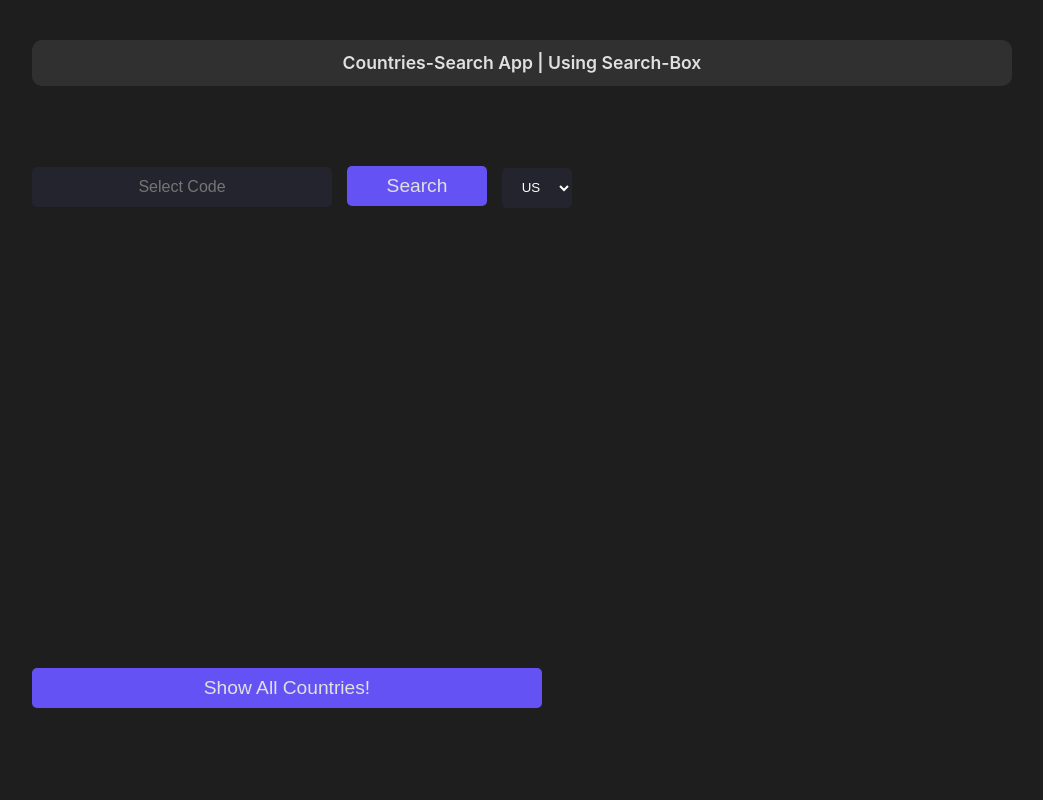
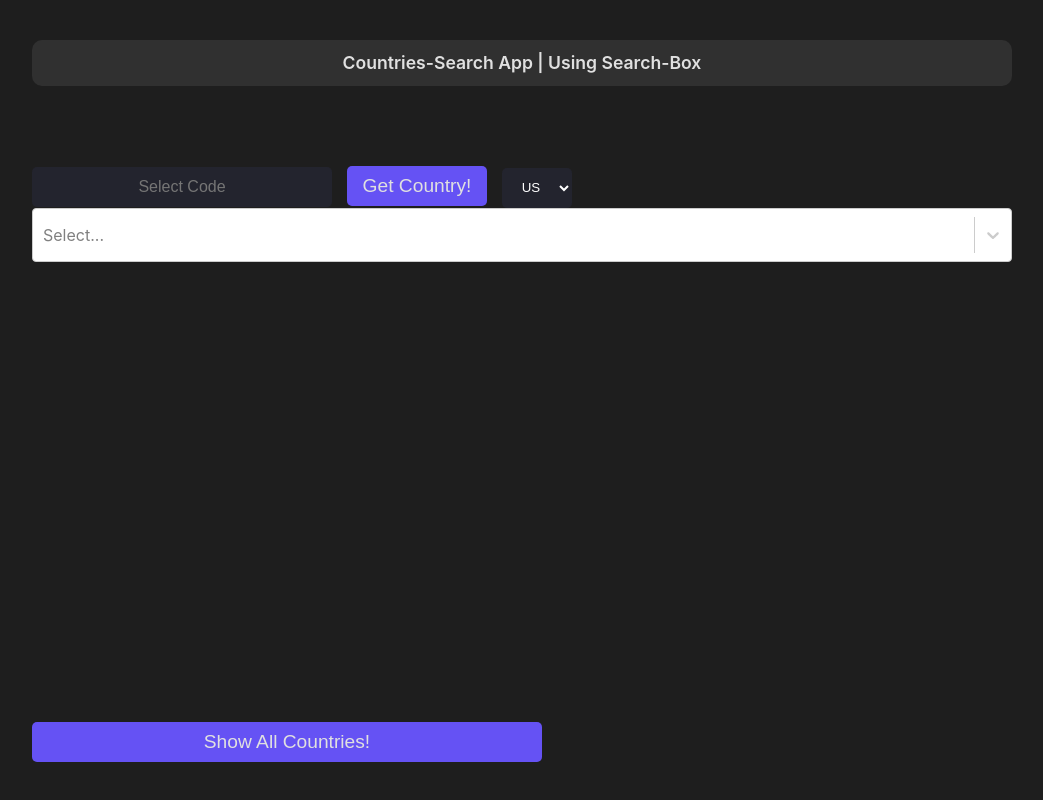
Before and after one commit to sanaz-gh/GraphQL-List-Countries, a React (Vite) app: page / in a window 1280 px wide. Shown: the top 800 px of the page, without its empty margins (118-1161 px from the left). Built offline with nearby package versions, Linux system fonts and the light colour scheme.

Commit message:
changes select

```diff
--- a/src/App.jsx
+++ b/src/App.jsx
@@ -2,16 +2,20 @@ import Layout from "./layouts/Layout";
 import Countries from "./components/Countries";
 import Search from "./components/Search";
 import Demo from "./components/Demo";
+import { useState } from "react";
 
 
 
 function App() {
 
+
+  const [collabs, setCollabs] = useState("");
+
   return (
     <>
     <Layout>
     {/* <Search /> */}
-    <Demo/>
+    <Demo setCollabs={setCollabs} />
     <Countries/>
     </Layout>
     </>
--- a/src/components/Countries.jsx
+++ b/src/components/Countries.jsx
@@ -2,6 +2,7 @@ import React from "react";
 import { useLazyQuery } from "@apollo/client";
 import { GET_COUNTRIES } from "../graphql/queries";
 import styles from "./Countries.module.css";
+import Select from 'react-select';
 
 const Countries = () => {
 
--- a/src/components/Demo.jsx
+++ b/src/components/Demo.jsx
@@ -3,28 +3,42 @@ import { useLazyQuery } from "@apollo/client";
 import { GET_COUNTRY } from "../graphql/queries";
 import styles from "./Demo.module.css";
 import { useState } from "react";
+import Select from 'react-select';
 
 const Demo = () => {
 
-const [search, { loading, error, data, called }] = useLazyQuery(GET_COUNTRY);
+const [getCountry, { loading, error, data, called }] = useLazyQuery(GET_COUNTRY);
 const [code, setCode] = useState([]);
 const [text, setText] = useState("");
+const [query, setQuery] = useState("");
+
+
 
 console.log({loading, data, error, called});
 
 if (loading) return <h3>loading</h3>;
 if (error) return <h3>something went wrong!</h3>
 
+const optionsCode = [
+    { label: 'US', value: 'US' },
+    { label: 'BR', value: 'BR' },
+    { label: 'TR', value: 'TR' },
+    { label: 'IR', value: 'IR' },
+    { label: 'CA', value: 'CA' },
+    { label: 'FR', value: 'FR' },
+  ];
+
   return (
 <div>
+
     <div className={styles.searchBox}>
         <input type="text"  onChange={(e) => setText(e.target.value)} placeholder = "Select Code" value={code}  />
-        <button onClick={() => search({variables: {code: code}})}>Search</button>
+        <button onClick={() => getCountry({variables: {code: code}})}> Get Country!</button>
         <select  className={styles.favorite}   value={code} onChange={(e)=>setCode(e.target.value)} >
          <option value="US">US</option>
          <option value="BR">BR</option>
          <option value="TR">TR</option>
-         <option value="IR">IR</option>
+         <option value="CA">IR</option>
          <option value="FR">FR</option>
          <option value="AK">AK</option>
          <option value="JP">JP</option>
@@ -32,6 +46,9 @@ if (error) return <h3>something went wrong!</h3>
          <option value="AU">AU</option>
          <option value="AT">AT</option>
         </select>
+        <Select options={optionsCode}  onChange={optionsCode.map(opt => ({ label: opt, value: opt }))}
+        onClick={code}
+         isMulti />
         </div>
         <div className={styles.searchResult}>
         {loading && <h1> ...loading</h1>}
```
